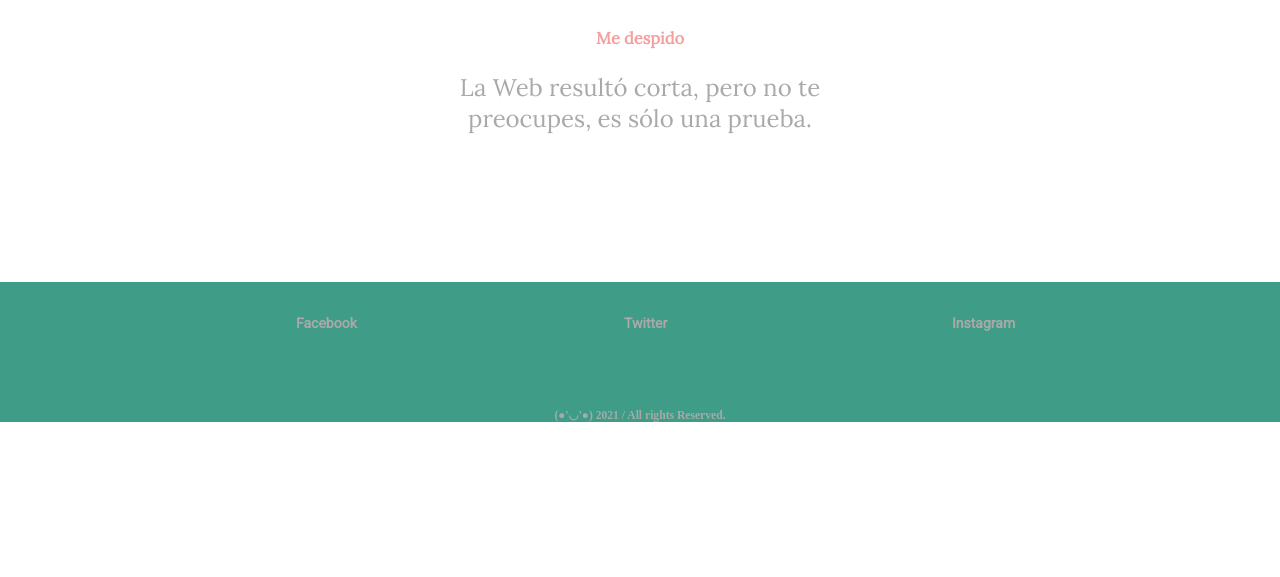
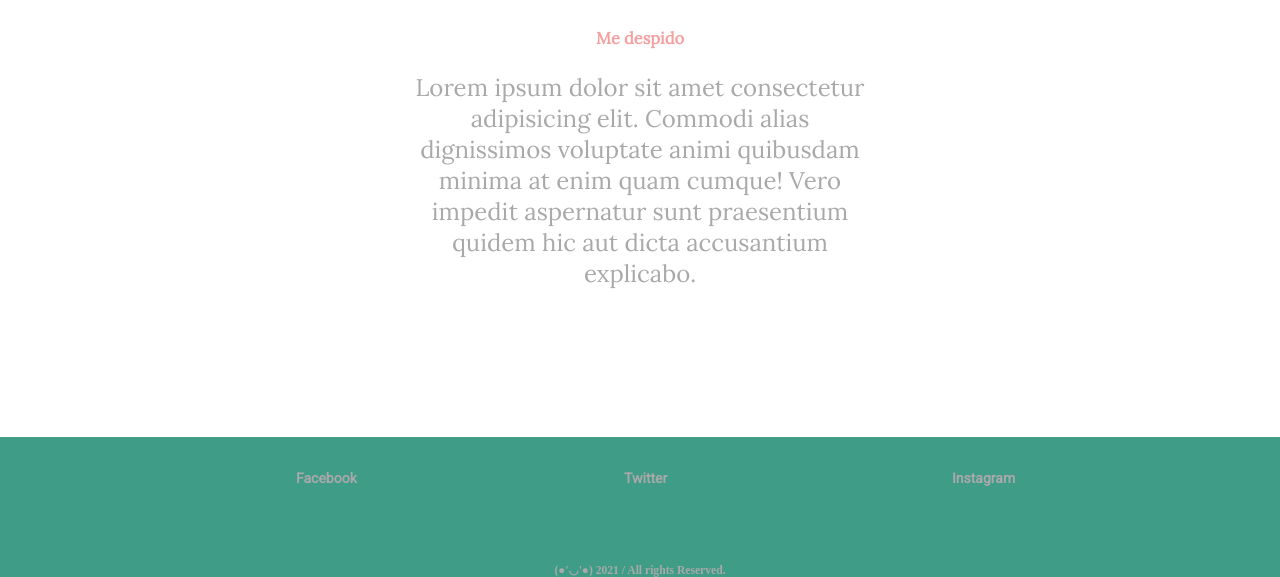
Before and after one commit to Piliansa/trabajos, a plain HTML site: page Pilar/Index.html in a window 1280 px wide. Shown: the part 2325-2902 px from the top of the page. Before the commit the page ends 2747 px from the top, so only its background shows below. Drawn offline with Linux system fonts and the light colour scheme.

Commit message:
cambiando el parrafo

```diff
--- a/Pilar/Index.html
+++ b/Pilar/Index.html
@@ -152,7 +152,7 @@
                                     <div class="col-md-6">
                                         <div class="deets">
                                             <h3>Me despido</h3>
-                                            <p>La Web resultó corta, pero no te preocupes, es sólo una prueba.</p>
+                                            <p>Lorem ipsum dolor sit amet consectetur adipisicing elit. Commodi alias dignissimos voluptate animi quibusdam minima at enim quam cumque! Vero impedit aspernatur sunt praesentium quidem hic aut dicta accusantium explicabo.</p>
                                         </div>
                                     </div>
                                 </div>
```
